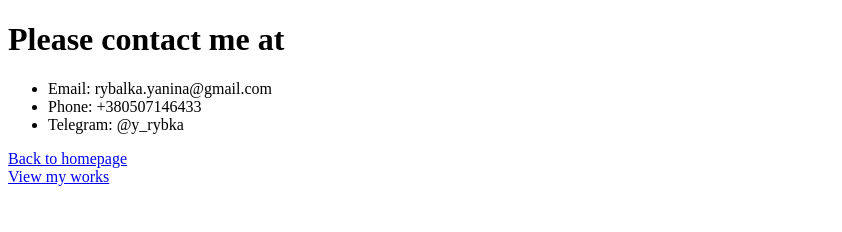
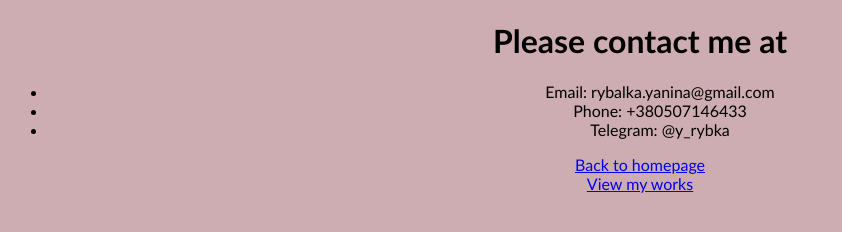
Before and after one commit to yaninarybalka/croissant, a plain HTML site: page contact.html in a window 1280 px wide. Shown: the whole page, without its empty margins (0-842 px from the left). Drawn offline with Linux system fonts and the light colour scheme.

Commit message:
created css file, added bckground color and font family

```diff
--- a/contact.html
+++ b/contact.html
@@ -5,6 +5,7 @@
     <meta http-equiv="X-UA-Compatible" content="IE=edge" />
     <meta name="viewport" content="width=device-width, initial-scale=1.0" />
     <title>Document</title>
+    <link rel="stylesheet" href="style.css" />
   </head>
   <body>
     <h1>Please contact me at</h1>
--- /dev/null
+++ b/style.css
@@ -0,0 +1,5 @@
+body {
+  background-color: #cdadb1;
+  font-family: "Gill Sans", "Gill Sans MT", Calibri, "Trebuchet MS", sans-serif;
+  text-align: center;
+}
```
Also changed, not shown: index.html (+1 -0 lines), photo.html (+1 -0 lines).
